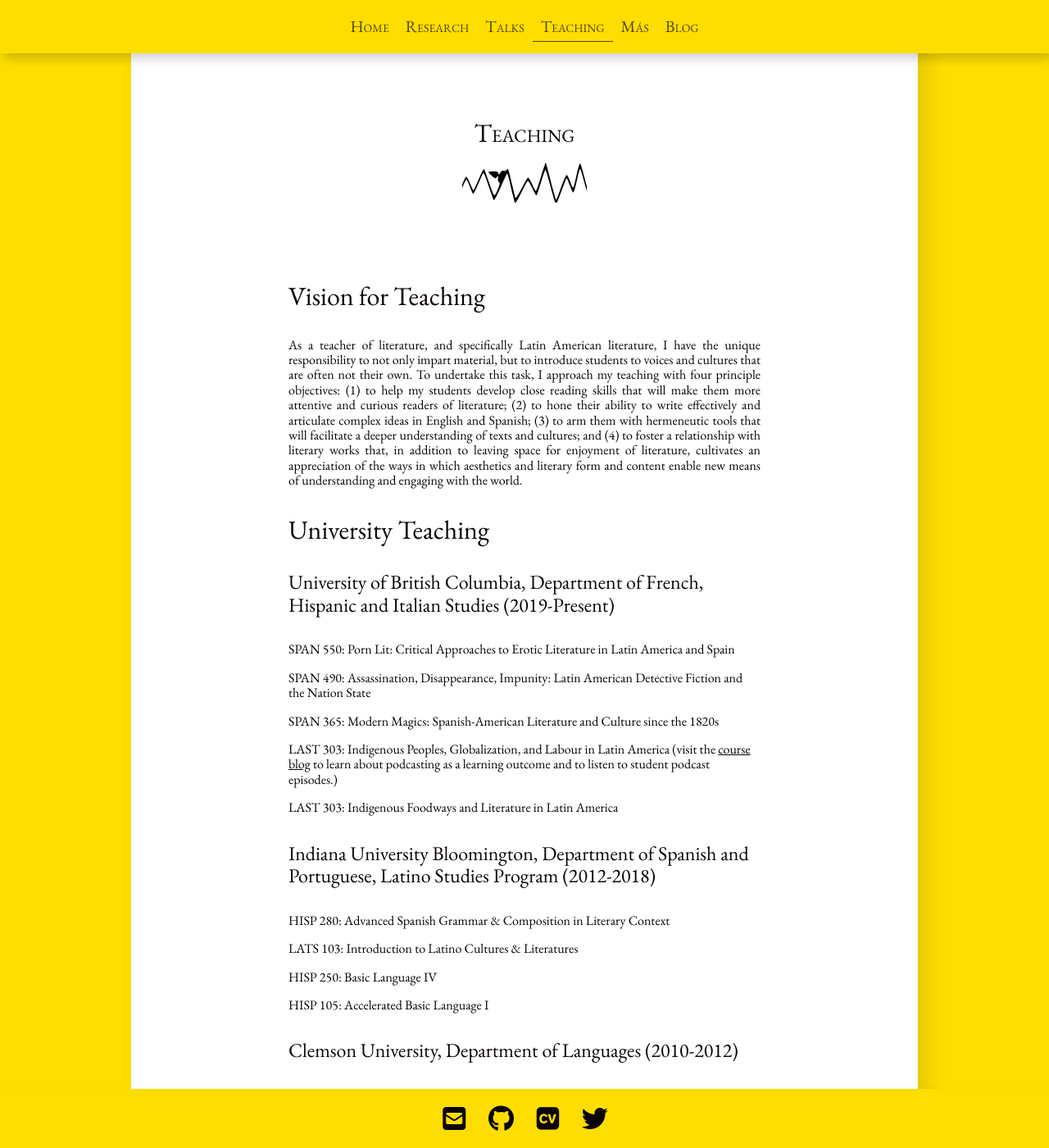
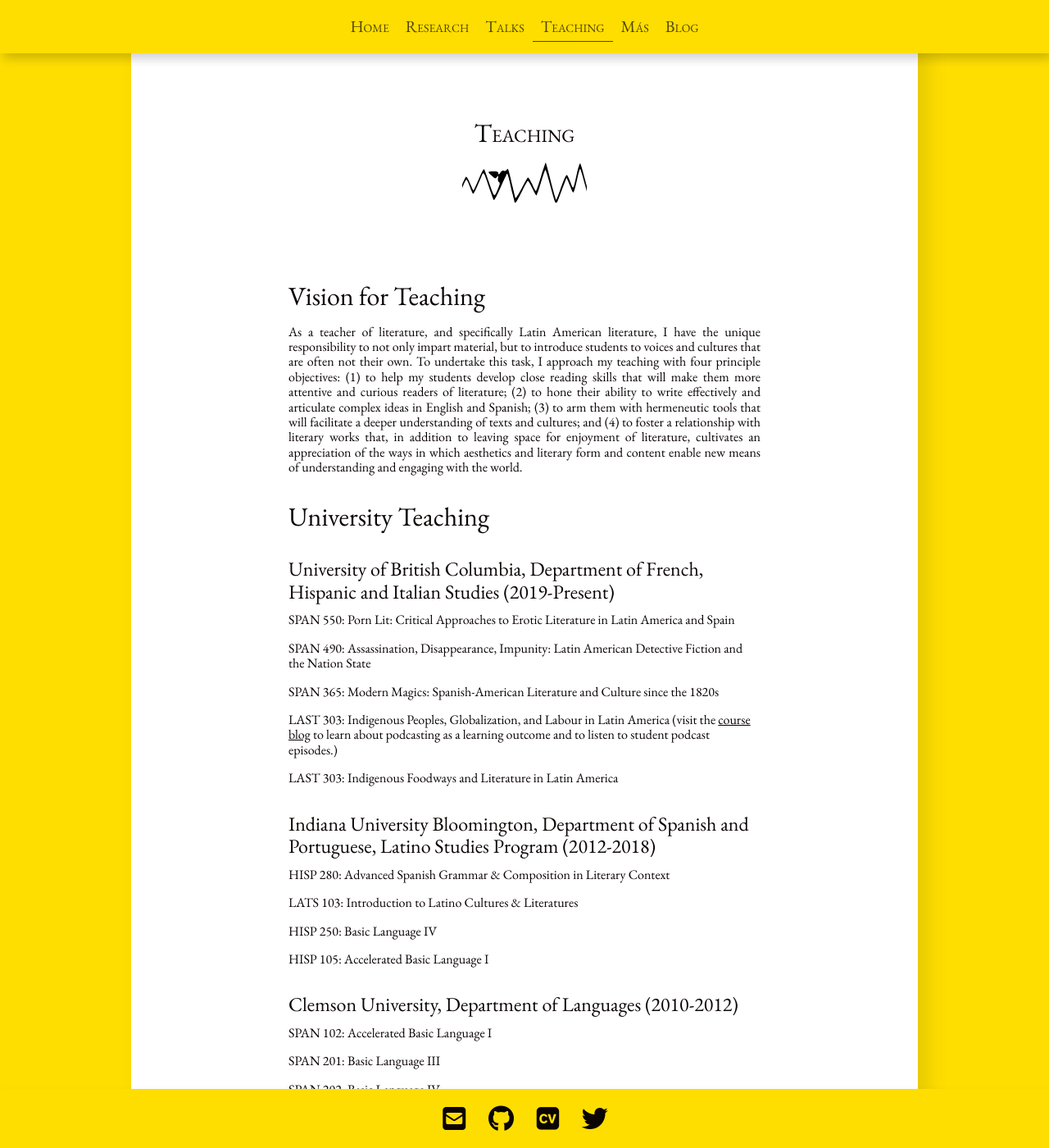
Before and after one commit to dajmcdon/tamara-site, a Jekyll site: the page built from teaching.md, in a window 1280 px wide and 1400 px high. Shown: the whole window at 82% size. Built offline with Jekyll 4.4.1, drawn with Linux system fonts in a browser that asks for light colours; nearby versions of some CDN libraries; some web fonts are replaced.

Commit message:
smaller spacing after headers

```diff
--- a/assets/css/main.scss
+++ b/assets/css/main.scss
@@ -53,3 +53,7 @@ $asset_url: '{{ '/assets' | absolute_url }}';
 p {
     margin-bottom: 1em;
 }
+
+h1, h2, h3, h4, .h1, .h2, .h3, .h4 {
+  margin-bottom: .5em;
+}
```
